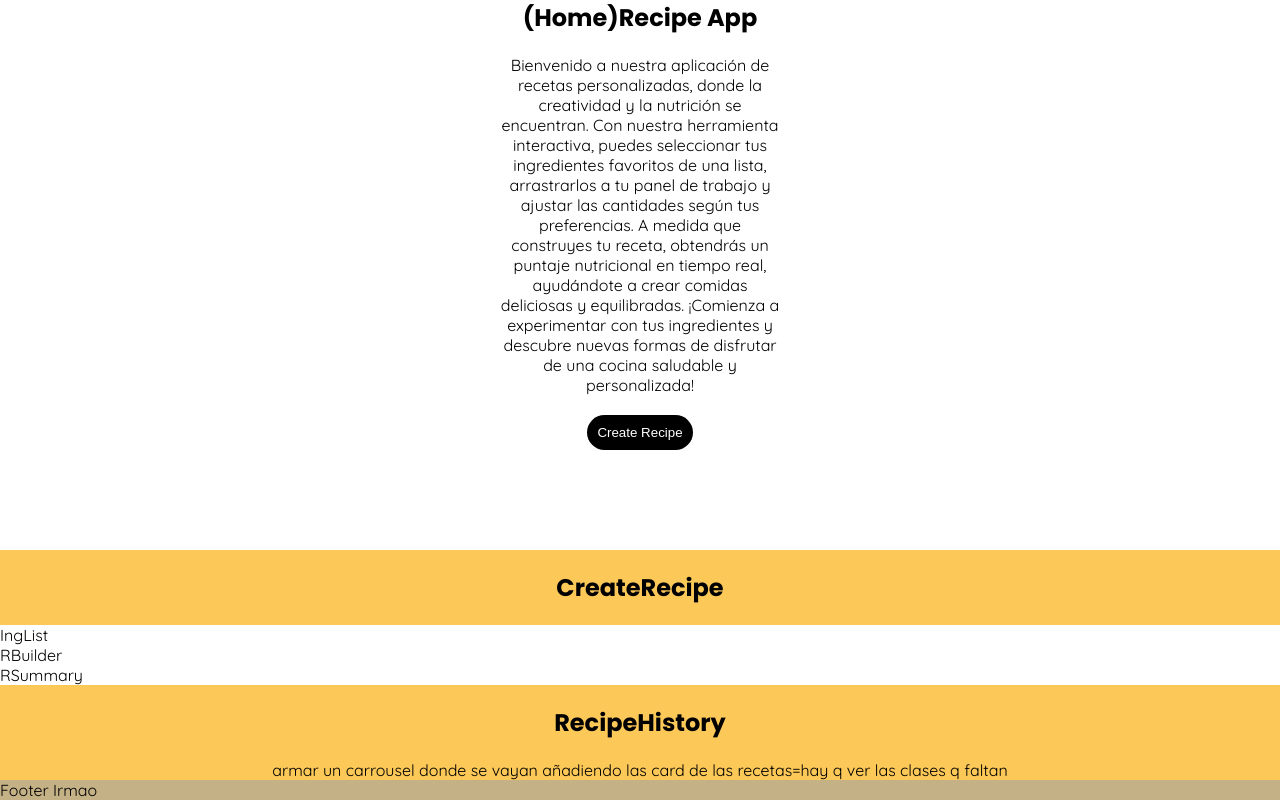
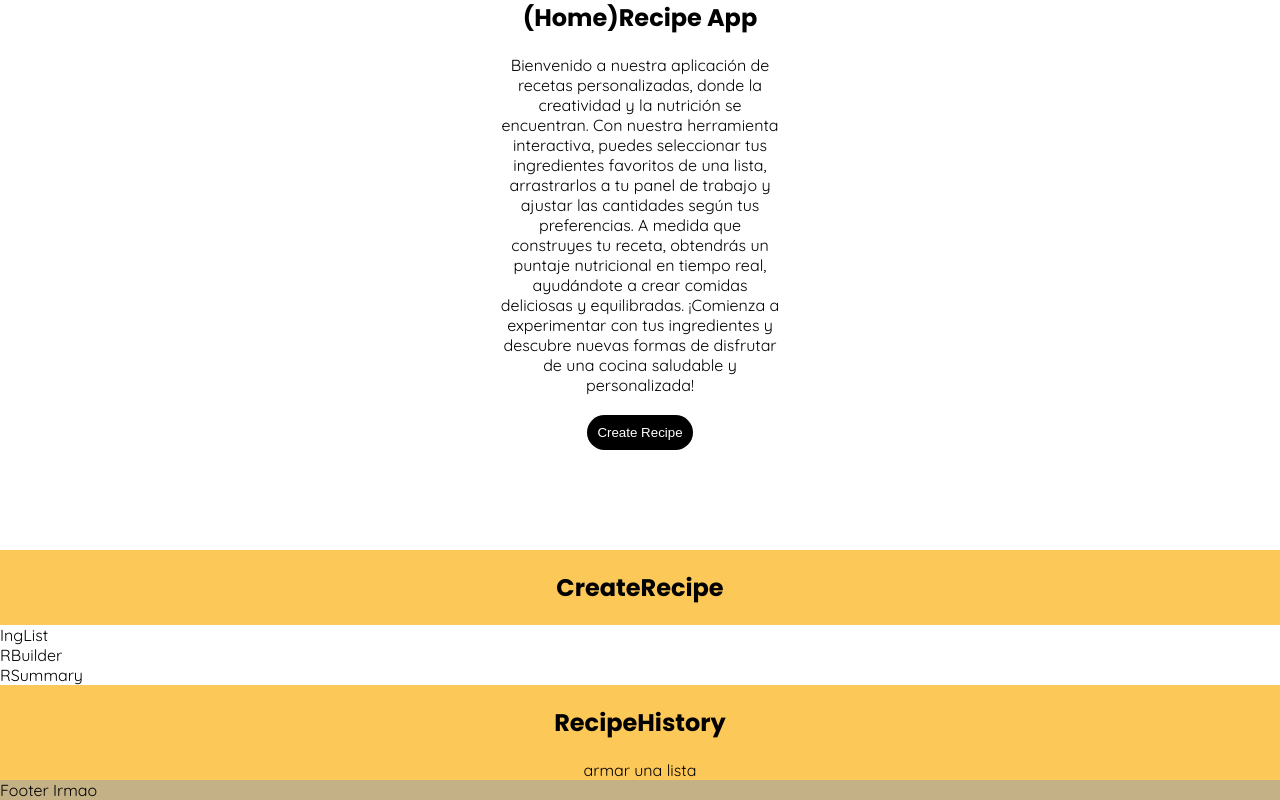
Before and after one commit to MaitenaChomicz/React-Vite-FirstTouch, a React (Vite) app: page / in a window 1280 px wide. Shown: the part 466-1266 px from the top of the page. Built offline with nearby package versions, Linux system fonts and the light colour scheme.

Commit message:
probando

```diff
--- a/src/comp/RecipeHistory/RecipeHistory.jsx
+++ b/src/comp/RecipeHistory/RecipeHistory.jsx
@@ -7,7 +7,7 @@ const RecipeHistory = () => {
     <section>
     <div className='blockstory'>
         <h2 id='section-recipes'>RecipeHistory</h2>
-        <p>armar un carrousel donde se vayan añadiendo las card de las recetas=hay q ver las clases q faltan</p>
+        <p>armar una lista</p>
     </div>
 
     </section>
```
